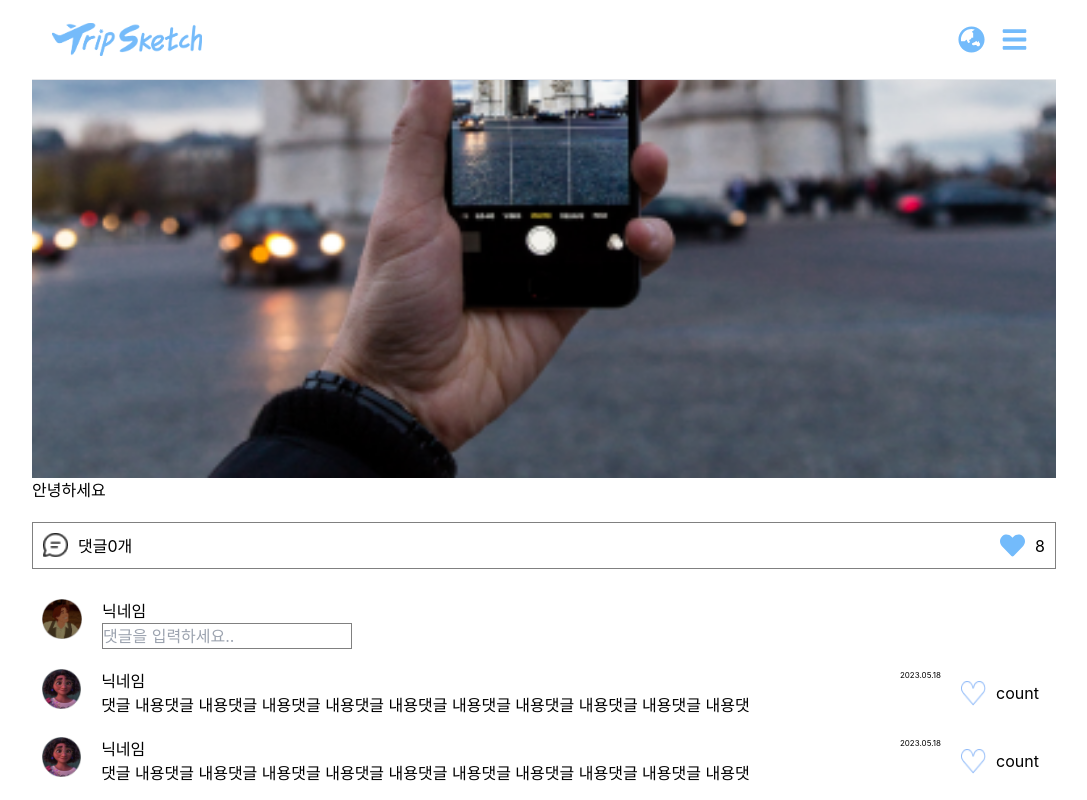
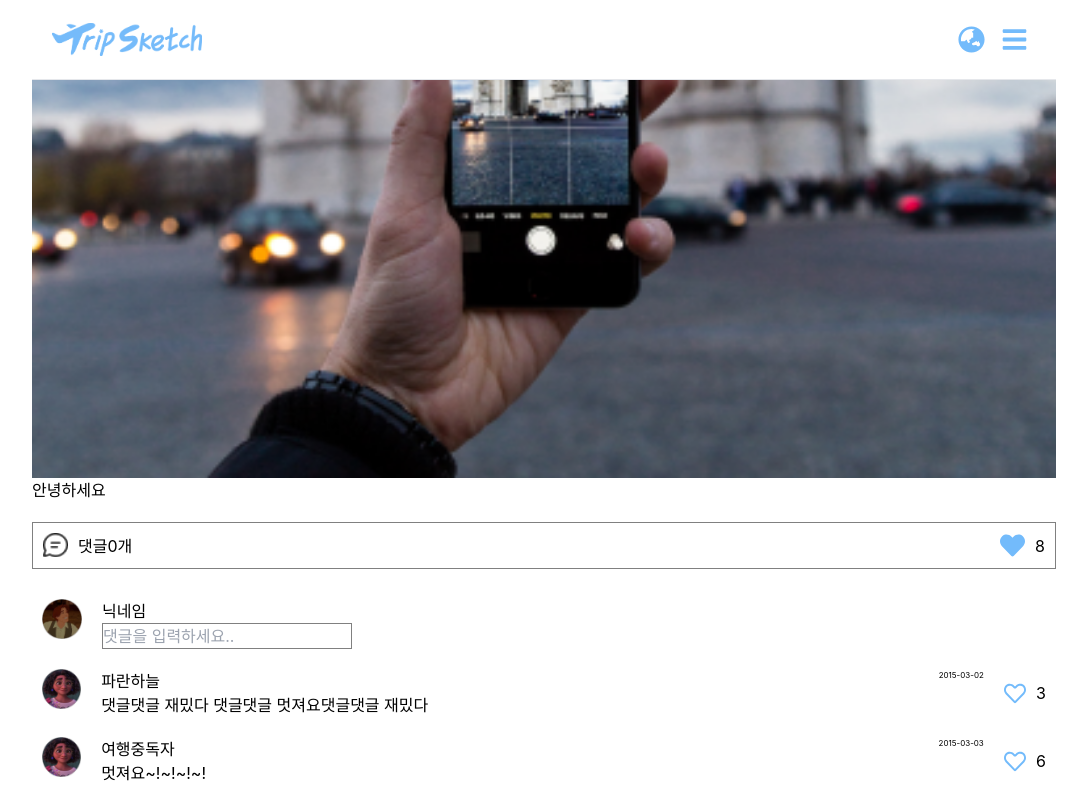
Before and after one commit to rhquddnr95/hg_front, a React (Create React App) app: page /1/1 in a window 1280 px wide. Both pictures are taken after a click on the button 151 px from the left and 1214 px from the top of the page. Shown: the part 669-1469 px from the top of the page, without its empty margins (96-1183 px from the left). Built offline with nearby package versions, Linux system fonts and the light colour scheme; what react-geocode would draw is missing.

Commit message:
Feat : 댓글 컴포넌트 기능 구현

```diff
--- a/src/components/post/PostCommentsContainer.tsx
+++ b/src/components/post/PostCommentsContainer.tsx
@@ -1,58 +1,60 @@
 import React, { useState } from "react";
 import styled from "styled-components";
+import { atom, useRecoilState } from "recoil";
 import PostLikes from "../UI/PostLikes";
 import Comments from "./comments/Comments";
+import { isLikedFunction } from "../../utils/isLikes-function";
 
-/** 댓글 이미지 */
+/** 댓글 이미지 스타일드 컴포넌트 */
 const CommentImage = styled.img`
   width: 25px;
   height: 25px;
   margin: 10px;
 `;
 
-/** 댓글 창 */
+/** 댓글 컨테이너 타입지정 */
 type CommentContainerProps = {
   visible: boolean;
 };
 
-/** 댓글창 */
+/** 댓글 컨테이너 스타일드 컴포넌트 */
 const CommentContainer = styled.div<CommentContainerProps>`
   width: 100%;
   display: ${(props) => (props.visible ? "block" : "none")};
 `;
 
-/**PostCommentsContainer 컴포넌트 */
+// Recoil atom 정의
+const commentCountState = atom({
+  key: "commentCount",
+  default: 0,
+});
+
+/** 게시물 댓글 컨테이너 컴포넌트 */
 const PostCommentsContainer = () => {
-  /** test 더미 데이터 */
   const post1 = {
-    isLike: true,
-    likedPersons: [
-      "김김",
-      "박박",
-      "이이이",
-      "정정정정",
-      "김김",
-      "박박",
-      "이이이",
-      "정정정정",
-    ],
+    likedPersons: [1234, 2345, 6326, 51252, 125, 4326, 2342, 543252],
   };
+  //로그인 된 유저 아이디 예시
+  const loginedId = 1234;
 
-  /** 댓글 개수 상태관리 */
-  const [commentCount, setCommentCount] = useState<number>(0); // commentCount 상태 추가
+  //좋아요 유무에 대한 변수
+  const isLiked = isLikedFunction(post1, loginedId);
 
-  /** 댓글 버튼 핸들러 클릭시 댓글창을 토글형식으로 랜더링 */
+  // Recoil 상태 및 업데이트 함수 가져오기
+  const [commentCount, setCommentCount] = useRecoilState(commentCountState);
+
+  /** 댓글 이미지 버튼 클릭 (토글) 핸들러 */
   const handleCommentImageClick = () => {
     setCommentContainerVisible(!commentContainerVisible);
   };
 
-  //초기값은 false로 댓글창을 숨김
+  // 댓글 컨테이너 시각 토글링 상태관리
   const [commentContainerVisible, setCommentContainerVisible] =
     useState<boolean>(false);
 
   return (
     <>
-      <div className="w-[100%] flex justify-between border-[1px] border-[gray] ">
+      <div className="w-[100%] flex justify-between border-[1px] border-[gray]">
         <div className="flex items-center">
           <button onClick={handleCommentImageClick}>
             <CommentImage src={"/comment.png"} alt="댓글 이미지" />
@@ -61,15 +63,22 @@ const PostCommentsContainer = () => {
             <span>댓글{commentCount}개</span>
           </div>
         </div>
+        {/* 게시글 좋아요 컴포넌트 */}
         <PostLikes
           likesCount={Number(post1.likedPersons.length)}
-          isLiked={post1.isLike}
+          isLiked={isLiked}
         />
       </div>
+      {/* 댓글 컨테이너 */}
       <CommentContainer visible={commentContainerVisible}>
-        <Comments />
+        {/* 댓글들 컴포넌트 */}
+        <Comments
+          commentCount={commentCount}
+          setCommentCount={setCommentCount}
+        />
       </CommentContainer>
     </>
   );
 };
+
 export default PostCommentsContainer;
--- a/src/components/post/comments/Comment.tsx
+++ b/src/components/post/comments/Comment.tsx
@@ -1,18 +1,44 @@
 import React, { useState } from "react";
 import styled from "styled-components";
+import PostLikes from "../../UI/PostLikes";
+import { isLikedFunction } from "../../../utils/isLikes-function";
 
 const StyledImage = styled.img`
   width: 25px;
   height: 25px;
 `;
 
+/** 코맨트 프롭스 타입지정 */
+type CommentProps = {
+  comment: {
+    comment_id: number;
+    created_at: string;
+    content: string;
+    user: {
+      id: number;
+      nickName: string;
+      profile_img: string;
+    };
+    likes: number;
+    liked_user_list: number[];
+  };
+};
+
 /**댓글 컴포넌트 */
-const Comment = () => {
-  const userImgUrl = "/user1-image.png";
-  const [isLiked, setIsLiked] = useState(false);
-  const handleLikeButtonClick = () => {
-    setIsLiked(!isLiked);
-  };
+const Comment = ({ comment }: CommentProps) => {
+  /**props로 받아온 데이터를 구조분해 할당*/
+  const {
+    comment_id,
+    created_at,
+    content,
+    user: { id, nickName, profile_img },
+    likes,
+    liked_user_list,
+  } = comment;
+
+  //로그인 되어있는 유저 예시
+  const userId = 1414;
+  const isLiked = isLikedFunction({ likedPersons: liked_user_list }, userId);
 
   return (
     <>
@@ -22,37 +48,26 @@ const Comment = () => {
             <div>
               <img
                 className="max-h-[40px] max-w-[40px] m-[10px]"
-                src={userImgUrl}
+                // 사용자 이미지
+                src={profile_img}
                 alt={"사용자 이미지"}
               ></img>
             </div>
             <div className=" flex-col m-[10px] w-[100%]">
               <div className=" flex justify-between ">
-                <span>닉네임</span>
-                <span className="text-[8px]">2023.05.18</span>
+                <span>{nickName}</span>
+                <span className="text-[8px]">{created_at}</span>
               </div>
               <div>
-                <span>
-                  댓글 내용댓글 내용댓글 내용댓글 내용댓글 내용댓글 내용댓글
-                  내용댓글 내용댓글 내용댓글 내용댓
-                </span>
+                {/* 댓글내용 */}
+                <span>{content}</span>
               </div>
             </div>
           </div>
-          <div className="flex items-center">
-            <div className=" m-[10px] flex items-center w-[85px] ">
-              <button
-                className="flex m-[0px] m-[auto] mr-[10px]"
-                onClick={handleLikeButtonClick}
-              >
-                <StyledImage
-                  src={isLiked ? "/heart-filled.png" : "/heart-empty.png"}
-                  alt="하트 이미지"
-                />
-              </button>
-              <span className="w-[50px]">count</span>
-            </div>
-          </div>
+          <PostLikes
+            likesCount={Number(liked_user_list.length)}
+            isLiked={isLiked}
+          />
         </div>
       </div>
     </>
--- a/src/components/post/comments/Comments.tsx
+++ b/src/components/post/comments/Comments.tsx
@@ -1,8 +1,45 @@
 import Comment from "./Comment";
 
+/** 코맨트 프롭스 타입지정 */
+type CommentsProps = {
+  commentCount: number;
+  setCommentCount: (count: number) => void;
+};
+
 //**댓글 모음 컴포넌트 */
-const Comments = () => {
+const Comments = ({ commentCount, setCommentCount }: CommentsProps) => {
   const myImgUrl = "/my-profile-image.png";
+
+  //전체 댓글 더미 데이터
+  const commentsData = {
+    postId: 123,
+    comments: [
+      {
+        comment_id: 1234,
+        created_at: "2015-03-02",
+        content: "댓글댓글 재밌다 댓글댓글 멋져요댓글댓글 재밌다",
+        user: {
+          id: 1234,
+          nickName: "파란하늘",
+          profile_img: "/user1-image.png",
+        },
+        likes: 3,
+        liked_user_list: [123, 1235, 1251],
+      },
+      {
+        comment_id: 4142,
+        created_at: "2015-03-03",
+        content: "멋져요~!~!~!~!",
+        user: {
+          id: 1234,
+          nickName: "여행중독자",
+          profile_img: "/user1-image.png",
+        },
+        likes: 3,
+        liked_user_list: [123, 1235, 1251, 1221, 141, 1141],
+      },
+    ],
+  };
 
   return (
     <>
@@ -29,10 +66,10 @@ const Comments = () => {
         </div>
       </div>
       {/* map으로 뿌려줘야함 */}
-      <Comment />
-      <Comment />
-      <Comment />
-      <Comment />
+      {/* comments 배열을 map으로 순회하여 Comment 컴포넌트를 생성 */}
+      {commentsData.comments.map((comment) => (
+        <Comment key={comment.comment_id} comment={comment} />
+      ))}
     </>
   );
 };
```
